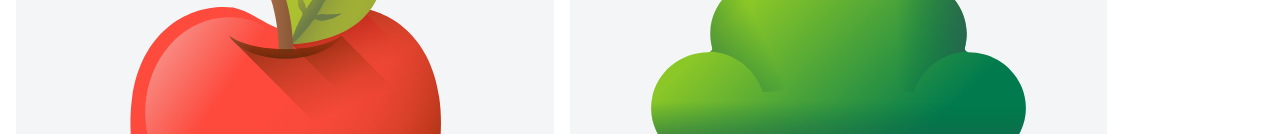
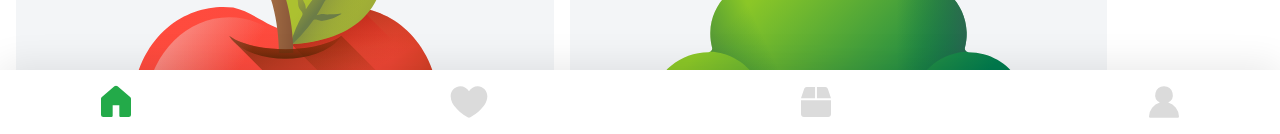
Before and after one commit to llyybbb/SilverMarket, a React (Create React App) app in the folder frontend/: page / in a window 1280 px wide. Shown: the part 666-800 px from the top of the page. Built offline with nearby package versions, Linux system fonts and the light colour scheme.

Commit message:
:lipstick: style: footer style(frontend)

```diff
--- /dev/null
+++ b/frontend/src/Components/Footer.js
@@ -0,0 +1,54 @@
+import { styled } from "styled-components";
+import GlobalStyle from "../GlobalStyle";
+import { GoHomeFill, GoHeartFill, GoPersonFill } from "react-icons/go";
+import { FaBox } from "react-icons/fa";
+
+function Footer() {
+
+    const icon = [
+        { id: 1, url: '../img/banner1.svg' },
+        { id: 2, url: '../img/banner2.svg' },
+        { id: 3, url: '../img/banner1.svg' },
+        { id: 4, url: '../img/banner2.svg' },
+      ];
+
+    return (
+        <>
+
+        <GlobalStyle />
+        <Box>
+            <div style={{
+                display: "flex", justifyContent: "space-between", alignItems: "center",
+                width: "85%", height: "100%",
+            }}>
+            <GoHomeFill
+                size="40px"
+                color="#23AA49"/>
+            <GoHeartFill
+                size="40px"
+                color="#DBDBDB"/>
+            <FaBox
+                size="30px"
+                color="#DBDBDB"/>
+            <GoPersonFill
+                size="40px"
+                color="#DBDBDB"/>
+            </div>
+        </Box>
+        </>
+    );
+}
+
+export default Footer;
+
+const Box = styled.div`
+    width: 100%;
+    height: 64px;
+    background-color: white;
+    position: fixed;
+    bottom: 0px;
+    box-shadow: 0px -5px 37px rgba(0, 0, 0, 0.09);
+    display: flex;
+    justify-content: center;
+    align-items: center;
+`;
--- a/frontend/src/Pages/Home.js
+++ b/frontend/src/Pages/Home.js
@@ -6,6 +6,7 @@ import { CiSearch } from "react-icons/ci"
 import CategoryList from "../Components/CategoryList";
 import BestProduct from "../Components/BestProduct";
 import SimpleSlider from "../Components/SimpleSlider";
+import Footer from "../Components/Footer";
 
 
 function Home() {
@@ -101,8 +102,8 @@ function Home() {
                             {BestList}
                         </Center>
                     </Center>
-
                 </Container>
+                <Footer />
             </div>
         </>
     );
```
